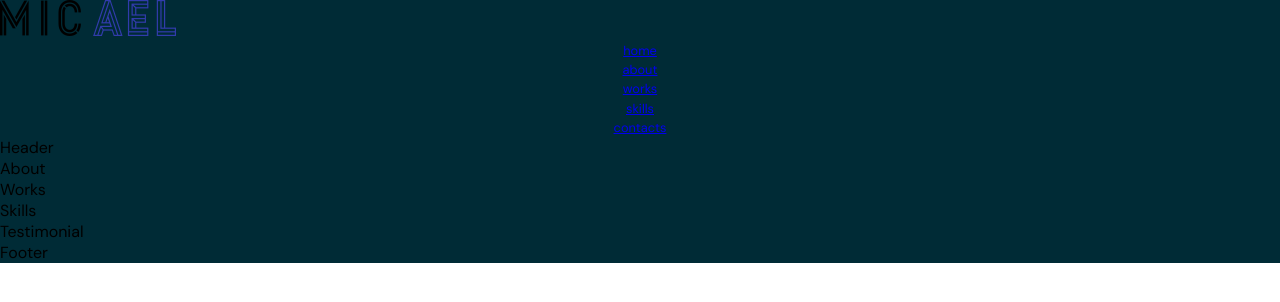
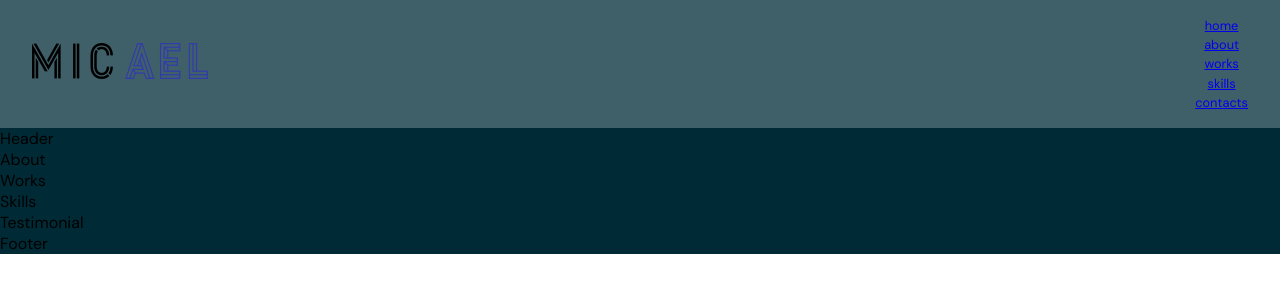
Before and after one commit to certaindeath7/NoCap_Porfolio, a React (Create React App) app in the folder client/: page / in a window 1280 px wide. Shown: the top 302 px of the page. Built offline with nearby package versions, Linux system fonts and the light colour scheme.

Commit message:
Dependencies added for Sanity

```diff
--- a/client/src/components/Navbar/Navbar.scss
+++ b/client/src/components/Navbar/Navbar.scss
@@ -1,4 +1,4 @@
-.app_navbar {
+.app__navbar {
   width: 100%;
   display: flex;
   justify-content: space-between;
```
